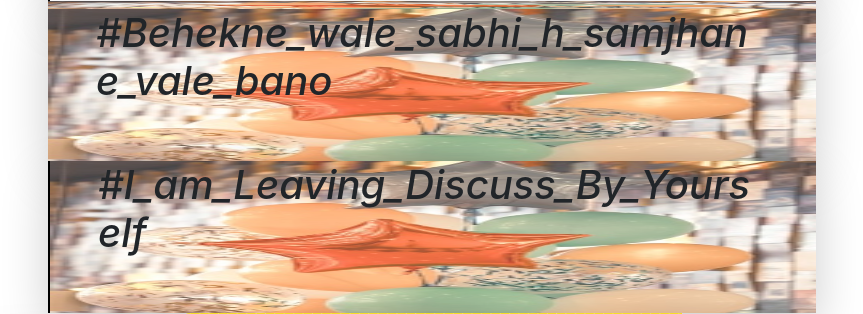
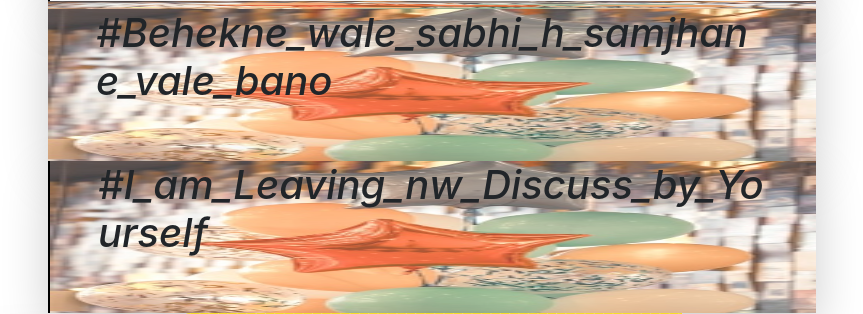
Before and after one commit to Tanushree238/quizz_buzz, a Flask app: template app/templates/home.html in a window 1280 px wide. Shown: the part 902-1216 px from the top of the page, without its empty margins (208-1071 px from the left). Run offline with Flask 2, Linux system fonts and the light colour scheme; the template is opened without the code that fills it: most values are stand-ins (such as "Sample title", 1, 10 or a date in 2020); some libraries are stand-ins or nearby versions.

```diff
--- a/app/templates/home.html
+++ b/app/templates/home.html
@@ -183,7 +183,7 @@
 			<div class="even_page page3">
 				<div class="hash_bg h-100">
 					<div class="hash_bg_layer h-100 w-100 d-flex flex_wrap h-100 align-items-center justify-content-center px-5">
-						<h1 class="pb-5 hashtag"><i>#I_am_Leaving_Discuss_By_Yourself</i></h1>
+						<h1 class="pb-5 hashtag"><i>#I_am_Leaving_nw_Discuss_by_Yourself</i></h1>
 						<button class="btn next_btn">
 							<i class="fa fa-arrow-right" aria-hidden="true"></i>
 						</button>
```
